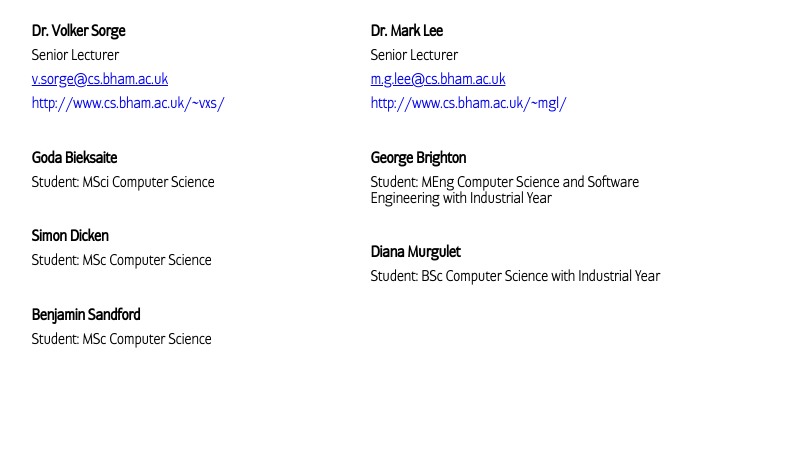
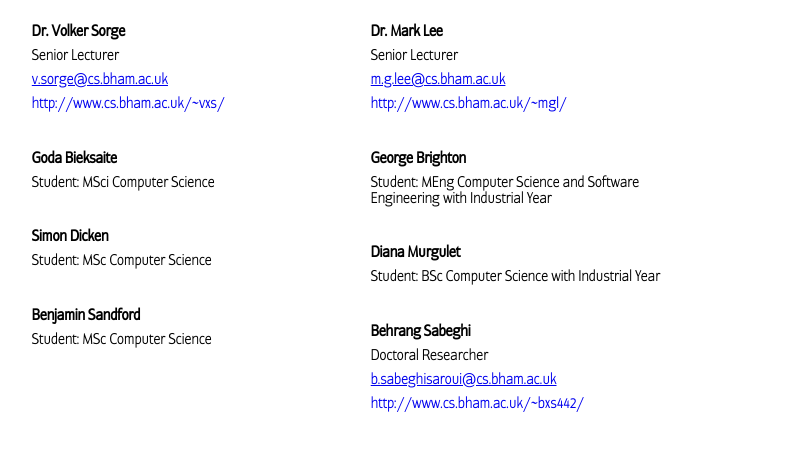
Before and after one commit to zorkow/glass-4-accessibility, a plain HTML site: page code/Website/team.html in a window 1280 px wide. Shown: the part 160-610 px from the top of the page, without its empty margins (229-1034 px from the left). Drawn offline with Linux system fonts and the light colour scheme.

Commit message:
Update team.html

```diff
--- a/code/Website/team.html
+++ b/code/Website/team.html
@@ -60,6 +60,14 @@
 						<p class="name">Diana Murgulet</p>
 						<p class="position">Student: BSc Computer Science with Industrial Year</p>
 					</div>
+					<div class="person">
+						<p class="name">Behrang Sabeghi</p>
+						<p class="position">Doctoral Researcher</p>
+						<p class="email"><a href="mailto:&#098;&#046;&#115;&#097;&#098;&#101;&#103;&#104;&#105;&#115;&#097;&#114;&#111;&#117;&#105;&#064;&#099;&#115;&#046;&#098;&#104;&#097;&#109;&#046;&#097;&#099;&#046;&#117;&#107;">&#098;&#046;&#115;&#097;&#098;&#101;&#103;&#104;&#105;&#115;&#097;&#114;&#111;&#117;&#105;&#064;&#099;&#115;&#046;&#098;&#104;&#097;&#109;&#046;&#097;&#099;&#046;&#117;&#107;</a></a></p>
+						<a class="more" href="http://www.cs.bham.ac.uk/~bxs442/">
+							<p class="website">http://www.cs.bham.ac.uk/~bxs442/</p>
+						</a>
+					</div>
 				</div>
 			</div>
 		</div>
```
